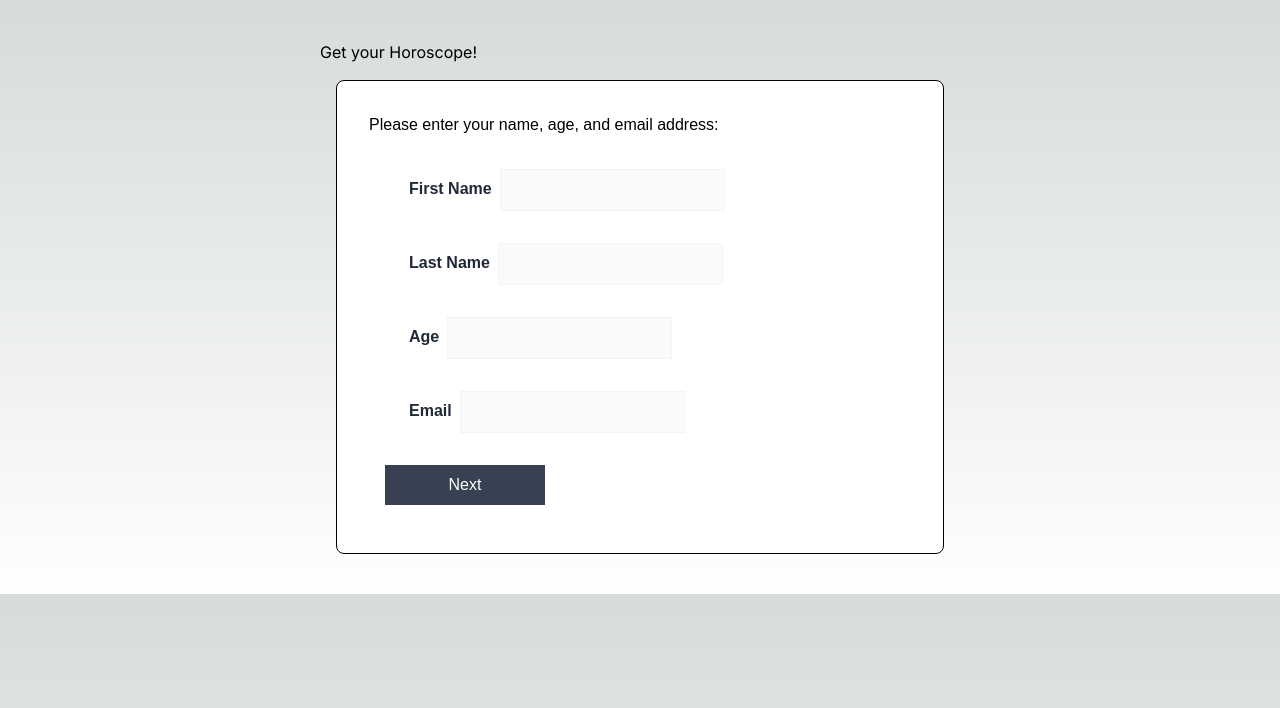
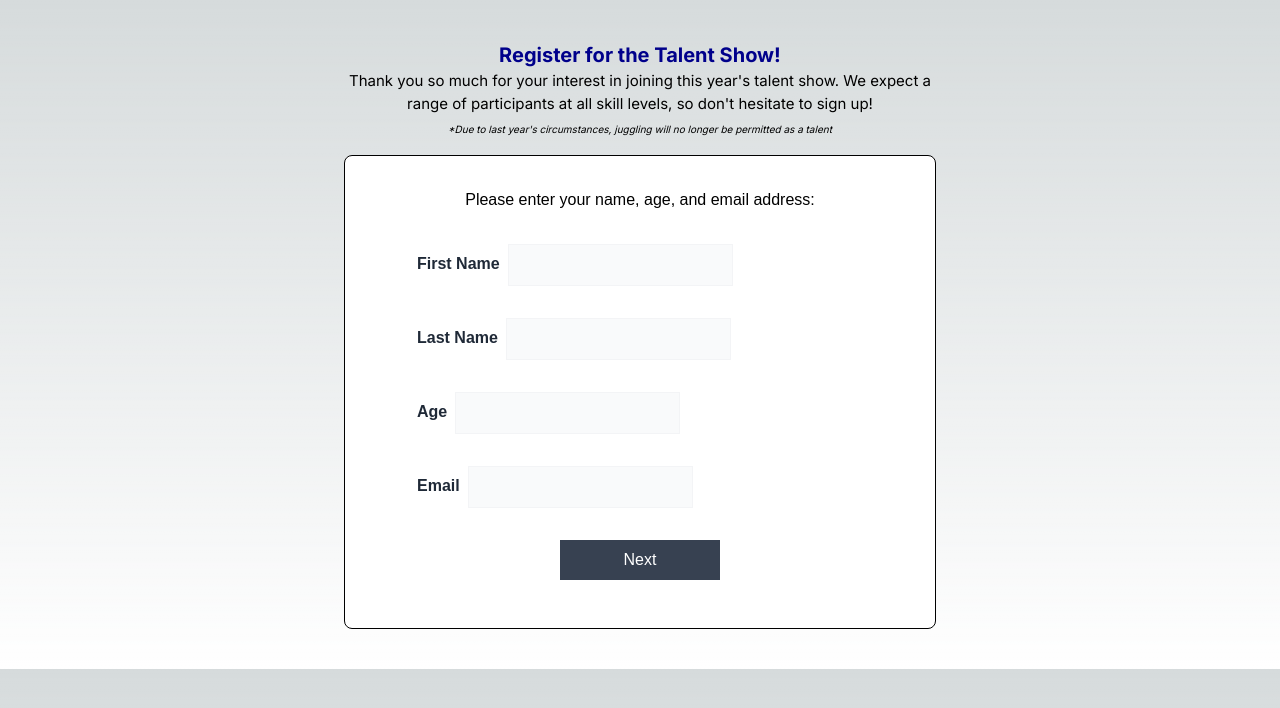
Before and after one commit to paigemb/SXD-Frontend-Developer-Exercise, a Next.js app in the folder sxd-exercise/: page /contact in a window 1280 px wide. Shown: the top 708 px of the page. Built offline with nearby package versions, Linux system fonts and the light colour scheme.

Commit message:
update page.tsx

```diff
--- a/sxd-exercise/app/contact/index.tsx
+++ b/sxd-exercise/app/contact/index.tsx
@@ -3,9 +3,9 @@ import { useMachine } from "@xstate/react";
 import { checkoutMachine } from "../features/state";
 import { InfoForm } from "../features/userInfo";
 import { ShippingAddressScreen } from "../features/shippingInfo";
-// ...
 import { ReviewScreen } from "../features/reviewScreen";
 import { SubmittedScreen } from "../features/submitedScreen";
+import { FactForm } from "../features/funFacts";
 
 export function Checkout() {
   const [state, send] = useMachine(checkoutMachine);
@@ -16,7 +16,12 @@ export function Checkout() {
     return (
       <ShippingAddressScreen state={state} onSubmit={(event) => send(event)} />
     );
-  } else if (state.matches("review")) {
+  } else if (state.matches("facts")) {
+    return (
+      <FactForm state={state} onSubmit={(event) => send(event)} />
+    )
+  }
+    else if (state.matches("review")) {
     return <ReviewScreen state={state} onSubmit={(event) => send(event)} />;
   } else if (state.matches("submitted")) {
     return <SubmittedScreen state={state} />;
--- a/sxd-exercise/app/contact/page.tsx
+++ b/sxd-exercise/app/contact/page.tsx
@@ -1,11 +1,12 @@
-import ContactForm from "./ContactForm";
 import { Checkout } from ".";
 
-export default function ContactPage() {
+export default function HomePage() {
 
     return (
-        <div className="mx-auto max-w-2xl px-4 my-10">
-            <h1>Get your Horoscope!</h1>
+        <div className="mx-auto max-w-2xl px-6 my-10 text-center">
+            <div style ={{color: "darkblue", fontSize: "20px", fontWeight: "bold"}}>Register for the Talent Show!</div>
+            <p style = {{fontSize: "15px"}}>Thank you so much for your interest in joining this year's talent show. We expect a range of participants at all skill levels, so don't hesitate to sign up!</p>
+            <em style = {{fontSize: "10px"}}>*Due to last year's circumstances, juggling will no longer be permitted as a talent</em>
             <Checkout />
         </div>
     )
--- a/sxd-exercise/app/features/funFacts.tsx
+++ b/sxd-exercise/app/features/funFacts.tsx
@@ -14,7 +14,7 @@ import {
     onSubmit(event: ConfirmFactsEvent): void;
   }
 
-  export function InfoForm({ state, onSubmit }: FactsFormProps) {
+  export function FactForm({ state, onSubmit }: FactsFormProps) {
     // Define the initial values of the form using machine context
     const initialValues: FactsContext = {
       favoriteMovie: state.context.facts?.favoriteMovie ?? "",
@@ -56,12 +56,24 @@ import {
 
           <Form className="form p-4">
           <div className="w-full flex flex col p-4">
-            <label className="font-bold text-gray-800 p-2" htmlFor="name">Favorite Movie </label>
-            <Field id="name" name="name" className="p-2 bg-gray-50 border border-gray-100" required />
+            <label className="font-bold text-gray-800 p-2" htmlFor="favoriteMovie">Favorite Movie </label>
+            <Field id="favoriteMovie" name="favoriteMovie" className="p-2 bg-gray-50 border border-gray-100" required />
             </div>
             <div className="w-full flex flex col p-4">
-            <label className="font-bold text-gray-800 p-2" htmlFor="email">Email </label>
-            <Field id="email" name="email" type="email" className="p-2 bg-gray-50 border border-gray-100" required />
+            <label className="font-bold text-gray-800 p-2" htmlFor="favoriteBook">Favorite Book </label>
+            <Field id="favoriteBook" name="favoriteBook" className="p-2 bg-gray-50 border border-gray-100" required />
+            </div>
+            <div className="w-full flex flex col p-4">
+            <label className="font-bold text-gray-800 p-2" htmlFor="personalityType">Personality Type </label>
+            <Field id="personalityType" name="personalityType" className="p-2 bg-gray-50 border border-gray-100" required />
+            </div>
+            <div className="w-full flex flex col p-4">
+            <label className="font-bold text-gray-800 p-2" htmlFor="zodiac">Zodiac Sign </label>
+            <Field id="zodiac" name="zodiac" className="p-2 bg-gray-50 border border-gray-100" required />
+            </div>
+            <div className="w-full flex flex col p-4">
+            <label className="font-bold text-gray-800 p-2" htmlFor="personalityType">Anyhing else to share: </label>
+            <Field id="extra" name="extra" className="p-2 bg-gray-50 border border-gray-100" required />
             </div>
             <button type="submit" className="px-4 py-2 w-40 bg-gray-700 text-white font-medium mt-4">Next</button>
           </Form>
--- a/sxd-exercise/app/features/state.tsx
+++ b/sxd-exercise/app/features/state.tsx
@@ -98,6 +98,7 @@ export interface SubmittedTypestate {
 export interface CheckoutTypestate {
   basicInfo: BasicInfoTypestate;
   shippingAddress: ShippingAddressTypestate;
+  facts: FactsTypestate;
   review: ReviewTypestate;
   submitted: SubmittedTypestate;
 }
@@ -139,12 +140,23 @@ export const checkoutMachine = createMachine<
             ...ctx,
             shippingAddress: evt.value
           })),
-          // Transition to the `review` state next
-          target: "review"
+          // Transition to the `facts` state next
+          target: "facts"
         }
       }
     },
-    // ...
+    facts: {
+        on: {
+          CONFIRM_FACTS: {
+            actions: assign((ctx, evt) => ({
+              ...ctx,
+              facts: evt.value
+            })),
+            // Transition to the `review` state next
+            target: "review"
+          }
+        }
+      },
     review: {
       on: {
         CONFIRM_REVIEW: {
```
Also changed, not shown: sxd-exercise/app/contact/HomePage.tsx (renamed from sxd-exercise/app/contact/ContactForm.tsx).
